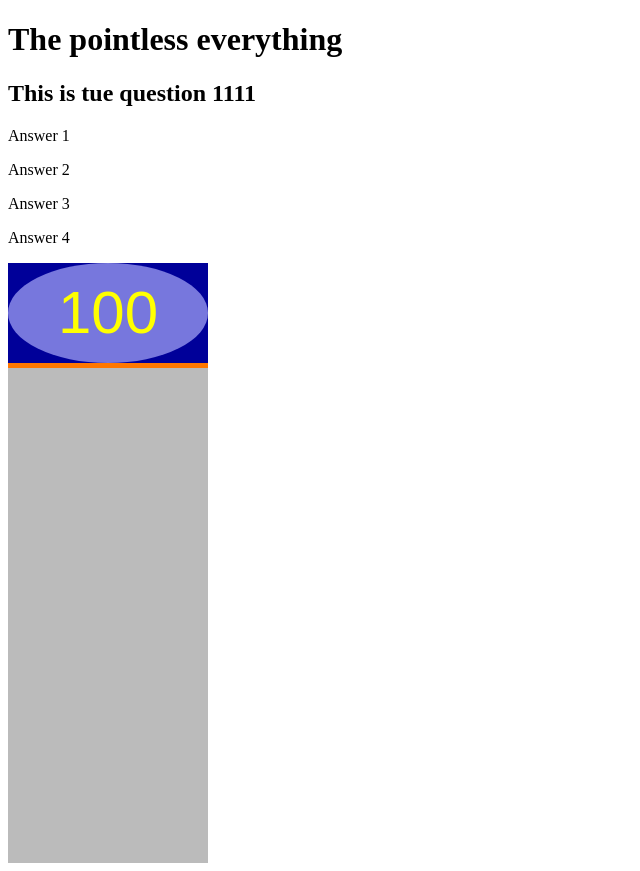
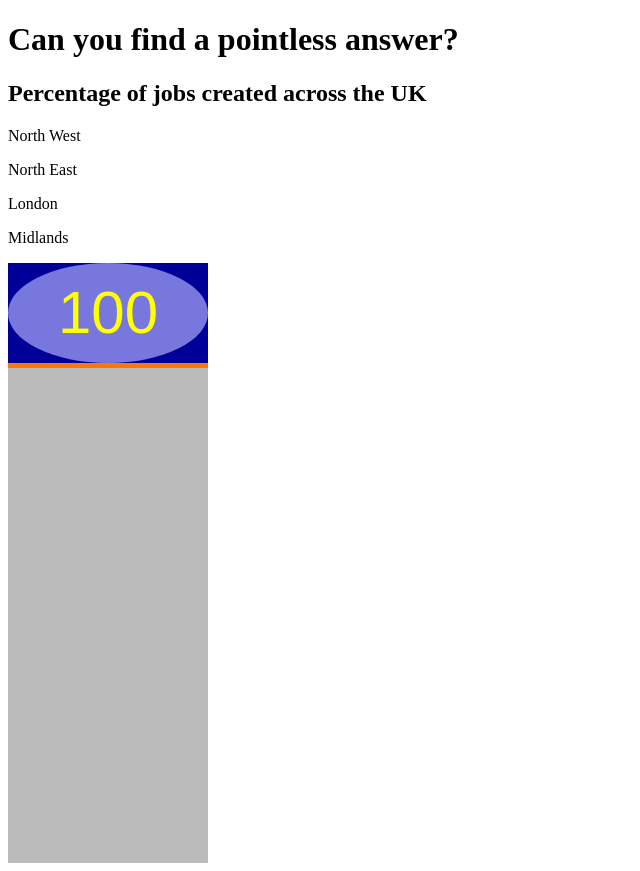
Before and after one commit to johncowie/pointless, a plain HTML site: page svgcounter/index.html in a window 1280 px wide. Shown: the whole page, without its empty margins (0-640 px from the left). Drawn offline with Linux system fonts and the light colour scheme.

Commit message:
Updated first test question to look a bit more realistic

```diff
--- a/svgcounter/index.html
+++ b/svgcounter/index.html
@@ -13,12 +13,12 @@
 
             pointlessApp.controller('pointlessAppCtrl', function ($scope) {
                 $scope.questions = [
-                    {'question': 'This is tue question 1111',
+                    {'question': 'Percentage of jobs created across the UK',
                         'answers': [
-                            {'answer': 'Answer 1', 'points': 10, 'blob': "blob answer 1"},
-                            {'answer': 'Answer 2', 'points': 20, 'blob': "lob answer 2"},
-                            {'answer': 'Answer 3', 'points': 30, 'blob': "lob answer 3"},
-                            {'answer': 'Answer 4', 'points': 40, 'blob': "lob answer 4"}
+                            {'answer': 'North West', 'points': 10, 'blob': "blob answer 1"},
+                            {'answer': 'North East', 'points': 20, 'blob': "lob answer 2"},
+                            {'answer': 'London', 'points': 80, 'blob': "lob answer 3"},
+                            {'answer': 'Midlands', 'points': 40, 'blob': "lob answer 4"}
                         ]
                     },
                     {'question': 'This is another very difficult question 22222222222',
@@ -73,7 +73,7 @@
     <body ng-controller="pointlessAppCtrl">
         <div id="view" ng-view>
             <div>
-                <h1>The pointless everything</h1></div>
+                <h1>Can you find a pointless answer?</h1></div>
             <div id="question-block" ng-if="current_question < 4">
                 <h2>{{questions[current_question].question}}</h2>
                 <p ng-repeat="(answer_index, answer_object) in questions[current_question].answers" ng-click="show_blob(answer_index)">{{answer_object.answer}}</p>
```
